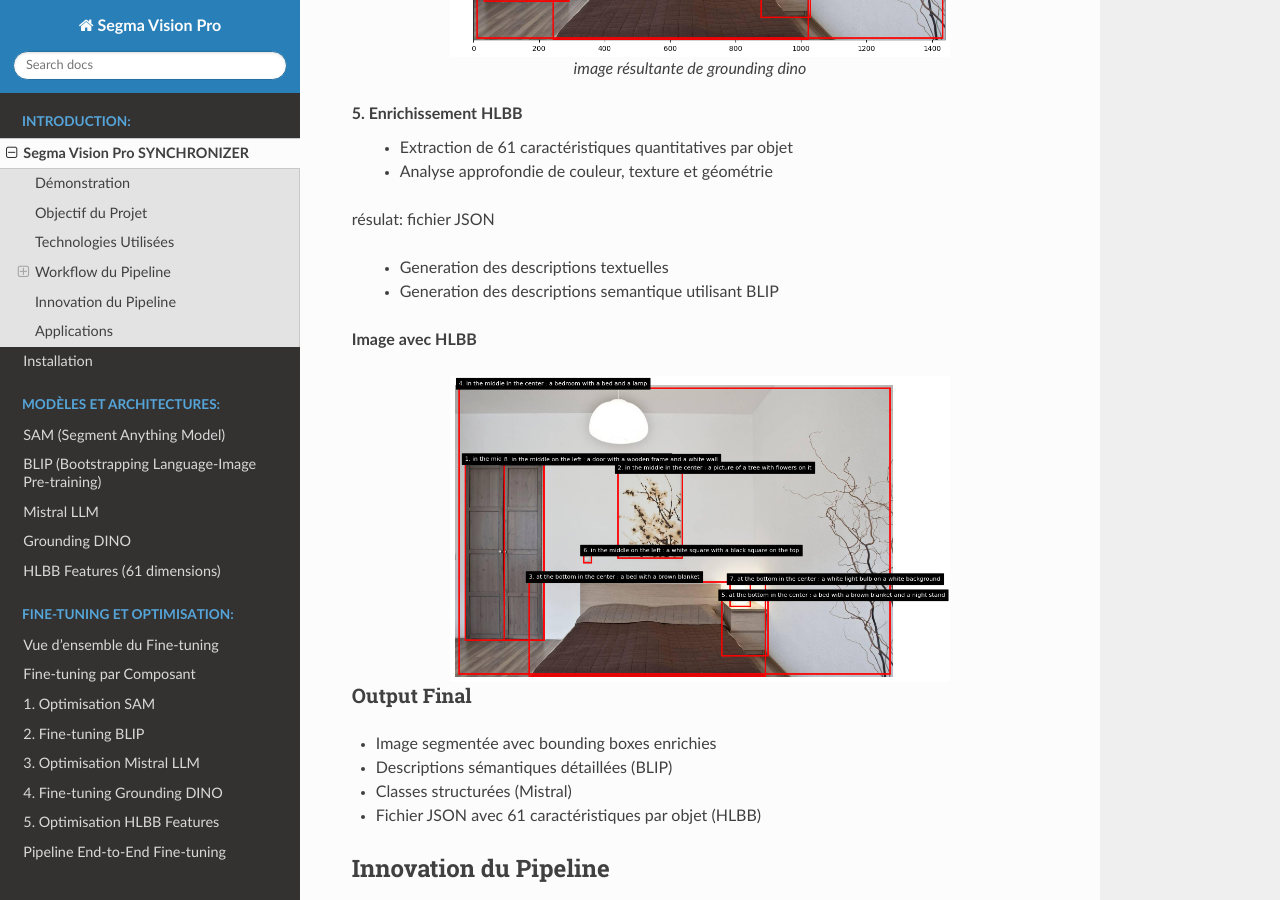
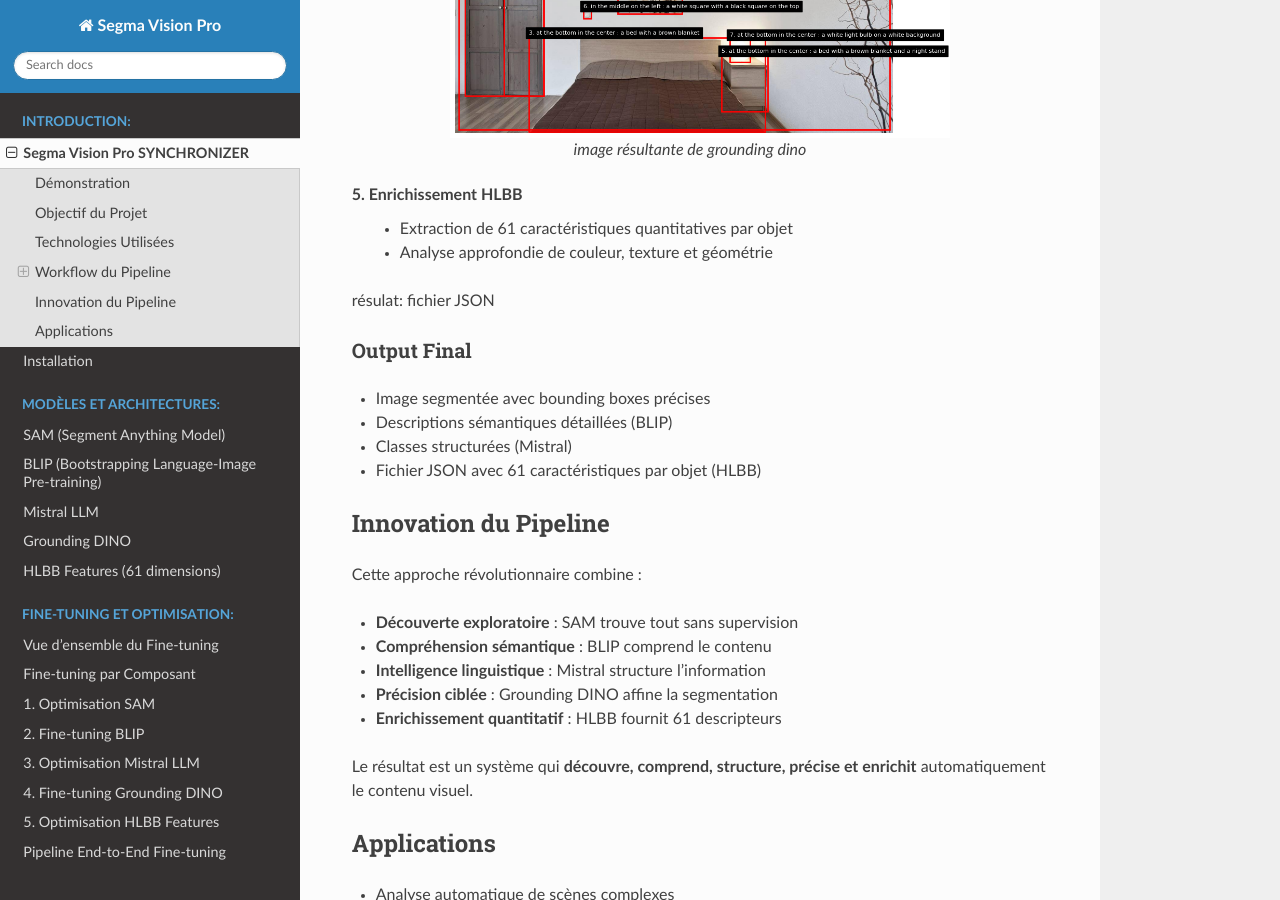
Before and after one commit to NHam31/SYNCHRONIZER, a Sphinx documentation site: the page built from docs/introduction.rst, in a window 1280 px wide and 900 px high, scrolled down 5110 px. Built offline with Sphinx 7.4.7 and the Read the Docs theme 3.1.0, drawn with Linux system fonts in a browser that asks for light colours; some of the changed lines change nothing that is shown; some of the changed text lies outside the part shown.

Commit message:
Update introduction.rst

```diff
--- a/docs/introduction.rst
+++ b/docs/introduction.rst
@@ -101,18 +101,28 @@
 
 **exemple de masques annotés**
 
-. list-table::
-   :widths: 50 50
-   :header-rows: 1
 
-   * - Image 1
-     - imaeg 2
-   * - .. figure:: _static/images/bed.jpg
-          :width: 100%
-          :alt: Image 1
-     - .. figure:: _static/images/image.jpg
-          :width: 100%
-          :alt: Image 2
+.. container:: twocol
+
+   .. container:: leftside
+
+      **Image 1**
+
+      .. figure:: _static/images/bed.jpg
+         :width: 100%
+         :alt: Masques sur lit
+
+         Segmentation automatique d'un lit
+
+   .. container:: rightside
+
+      **Image 2**
+
+      .. figure:: _static/images/image.jpg
+         :width: 100%
+         :alt: Masques sur image
+
+         Segmentation d'objets multiples
 
 
 **3. Extraction de Classes (Mistral LLM)**
@@ -131,7 +141,7 @@
 résulat:
 **Image ségmentée**
 
-.. figure:: _static/images/output_result.jpg
+.. figure:: _static/images/download.jpg
    :width: 500px
    :align: center
    :alt: image résultante de grounding dino
@@ -145,19 +155,10 @@
 résulat:
 fichier JSON
 
-   * Generation des descriptions textuelles
-   * Generation des descriptions semantique utilisant BLIP
-**Image avec HLBB**
-
-.. figure:: _static/images/download.jpg
-   :width: 500px
-   :align: center
-   :alt: image finale
-
 Output Final
 ~~~~~~~~~~~~
 
-* Image segmentée avec bounding boxes enrichies
+* Image segmentée avec bounding boxes précises
 * Descriptions sémantiques détaillées (BLIP)
 * Classes structurées (Mistral)
 * Fichier JSON avec 61 caractéristiques par objet (HLBB)
```
